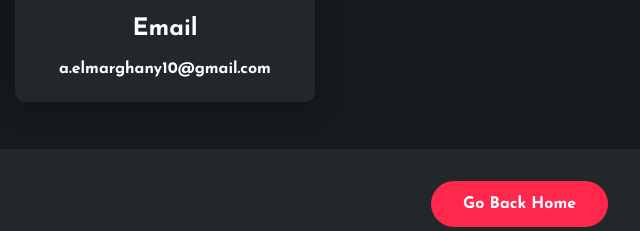
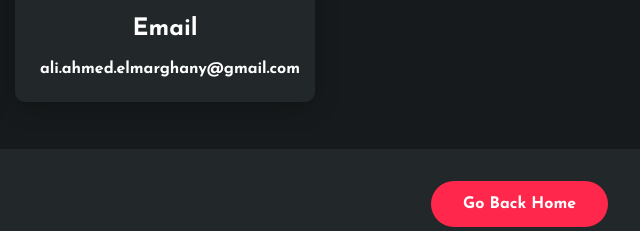
Before and after one commit to alielmarghany/Portfolio, a plain HTML site: page index.html in a window 1280 px wide. Shown: the part 2761-2992 px from the top of the page, 640-1280 px from the left. Drawn offline with Linux system fonts and the light colour scheme.

Commit message:
Update index.html

```diff
--- a/index.html
+++ b/index.html
@@ -126,7 +126,7 @@
                 </div>
                 <div class="info">
                     <h3>Email</h3>
-                    <strong>a.elmarghany10@gmail.com</strong>
+                    <strong>ali.ahmed.elmarghany@gmail.com</strong>
                 </div>
             </div>
 
```
